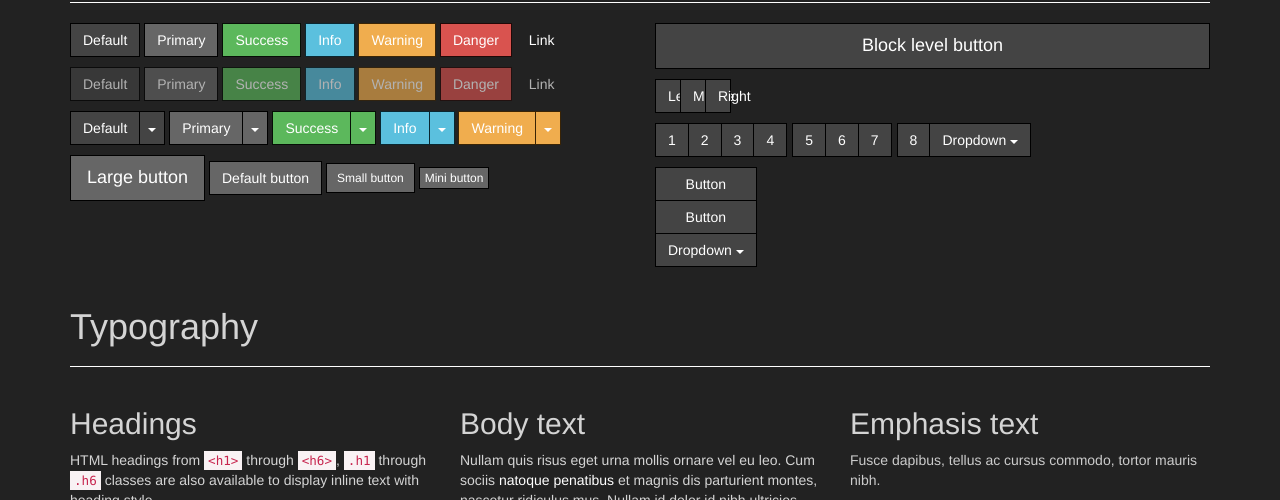
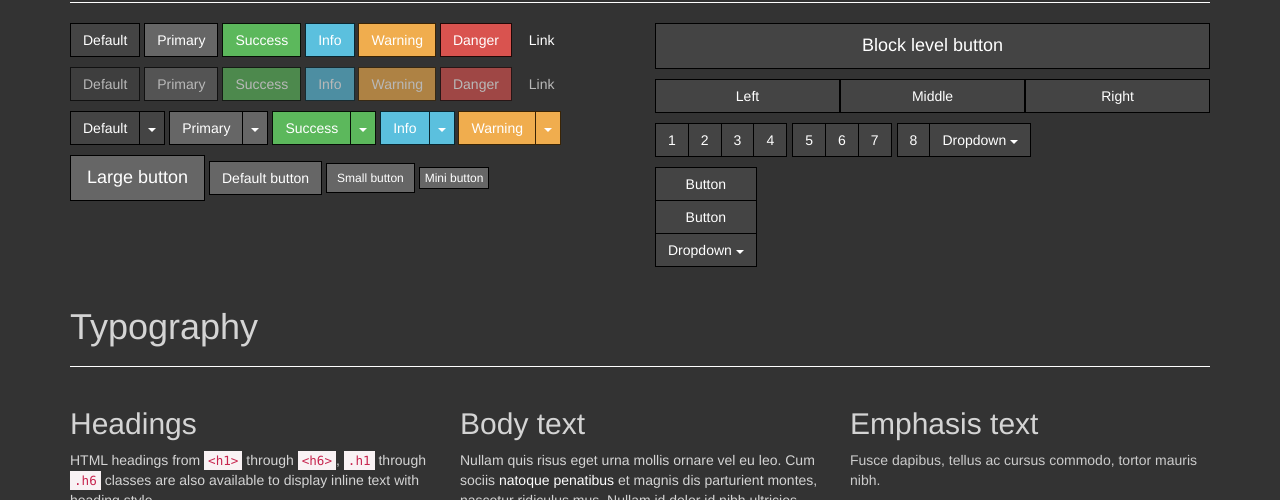
Before and after one commit to gigagit/carbon-skin, a plain HTML site: page index.html in a window 1280 px wide. Shown: the part 600-1100 px from the top of the page. Drawn offline with Linux system fonts and the light colour scheme; some packages are replaced by stand-ins of ours; a script that the page names is missing.

Commit message:
Fixed Bugs
- fixed dropdown hover bg color
- fixed navbar inverse border color
- fixed navbar hover bg color
- fixed btn groups

```diff
--- a/assets/less/gigagit-carbon.less
+++ b/assets/less/gigagit-carbon.less
@@ -13,8 +13,18 @@ kbd {
 }
 
 .btn {
+    &-default {
+      &:focus,
+      &:active,
+      &.active,
+      .open .dropdown-toggle& {
+        background-color: lighten(@btn-default-bg, 15%);
+            border-color: lighten(@btn-default-bg, 12%);
+      }
+    }
+
     &-default:hover {
-        background-color: darken(@btn-default-bg, 15%);
+        background-color: lighten(@btn-default-bg, 15%);
     }
 
     &-primary:hover {
--- a/assets/less/variables.less
+++ b/assets/less/variables.less
@@ -25,7 +25,7 @@
 // ## Settings for some of the most global styles.
 
 // Background color for `<body>`.
-@body-bg:               #222;
+@body-bg:               #333;
 // Global text color on `<body>`.
 @text-color:           #d4d4d4;
 
@@ -208,7 +208,7 @@
 // Background for the dropdown menu.
 @dropdown-bg:                    #333;
 // Dropdown menu `border-color`.
-@dropdown-border:                rgba(0,0,0,.15);
+@dropdown-border:                rgba(255,255,255,.15);
 // Dropdown menu `border-color` **for IE8**.
 @dropdown-fallback-border:       #ccc;
 // Divider color for between dropdown items.
@@ -219,7 +219,7 @@
 // Hover color for dropdown links.
 @dropdown-link-hover-color:      lighten(@gray-lighter, 5%);
 // Hover background for dropdown links.
-@dropdown-link-hover-bg:         #232323;
+@dropdown-link-hover-bg:         darken(@gray, 5%);
 
 // Active dropdown menu item text color.
 @dropdown-link-active-color:     @component-active-color;
@@ -361,14 +361,14 @@
 // Reset inverted navbar basics
 @navbar-inverse-color:                      @gray-light;
 @navbar-inverse-bg:                         #222;
-@navbar-inverse-border:                     darken(@navbar-inverse-bg, 10%);
+@navbar-inverse-border:                     lighten(@navbar-inverse-bg, 10%);
 
 // Inverted navbar links
 @navbar-inverse-link-color:                 @gray-light;
 @navbar-inverse-link-hover-color:           #fff;
-@navbar-inverse-link-hover-bg:              #333;
+@navbar-inverse-link-hover-bg:              #444;
 @navbar-inverse-link-active-color:          @navbar-inverse-link-hover-color;
-@navbar-inverse-link-active-bg:             darken(@navbar-inverse-bg, 10%);
+@navbar-inverse-link-active-bg:             #444;
 @navbar-inverse-link-disabled-color:        #444;
 @navbar-inverse-link-disabled-bg:           transparent;
 
--- a/index.html
+++ b/index.html
@@ -279,9 +279,15 @@
                             <div class="row">
                                 <div class="col-lg-12" style="margin-bottom: 10px;">
                                     <div class="btn-group btn-group-justified">
-                                        <button type="button" class="btn btn-default">Left</button>
-                                        <button type="button" class="btn btn-default">Middle</button>
-                                        <button type="button" class="btn btn-default">Right</button>
+                                        <div class="btn-group">
+                                            <button type="button" class="btn btn-default">Left</button>
+                                        </div>
+                                        <div class="btn-group">
+                                            <button type="button" class="btn btn-default">Middle</button>
+                                        </div>
+                                        <div class="btn-group">
+                                            <button type="button" class="btn btn-default">Right</button>
+                                        </div>
                                     </div>
                                 </div>
                             </div>
@@ -1312,6 +1318,6 @@
     </div>
     <script src="assets/js/jquery-2.0.0.min.js"></script>
     <script src="assets/js/bootstrap.min.js"></script>
-    <script src="assets/js/retina-1.0.0.min.js"></script>
+    <script src="assets/js/retina-1.1.0.min.js"></script>
 </body>
 </html>
```
Also changed, not shown: assets/css/bootstrap-theme.css, assets/css/bootstrap-theme.min.css, assets/css/bootstrap.css, assets/css/bootstrap.min.css, assets/css/gigagit-carbon.css, assets/css/gigagit-carbon.min.css.
